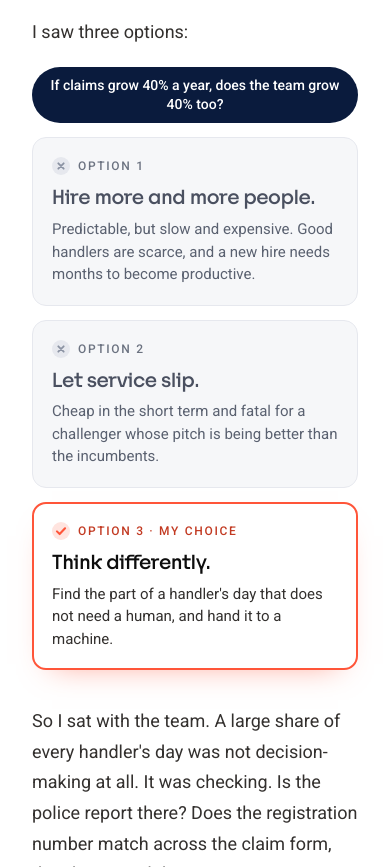
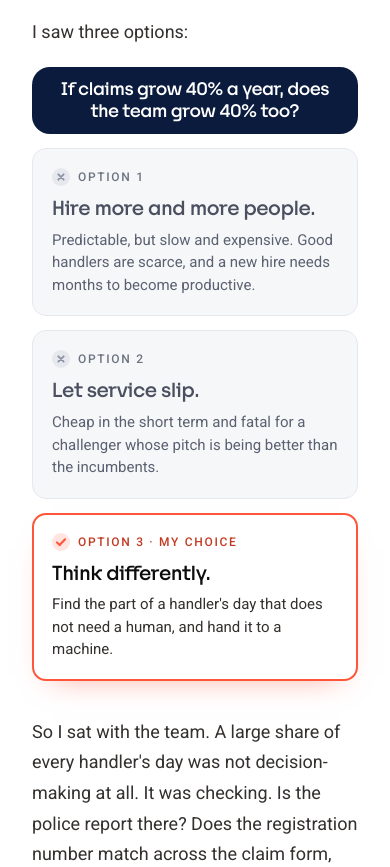
Before and after one commit to DataSentics/claimsense-v3, a plain HTML site: page customer-stories/pillow-b/index.html in a window 390 px wide. Shown: the part 2738-3605 px from the top of the page. Drawn offline with nearby package versions, Linux system fonts and the light colour scheme.

Commit message:
Make the fork question larger than the option titles
The question at the top of the three-options fork now uses Tosh A at 21px on
desktop and 17px on phones, in both story versions.

Co-Authored-By: Claude Opus 5.5 <noreply@anthropic.com>

```diff
--- a/customer-stories/pillow-b/index.html
+++ b/customer-stories/pillow-b/index.html
@@ -138,6 +138,7 @@ footer a:hover { color:#FF5539 !important; transition:color .2s ease; }
   [data-tldr-grid], [data-fork-grid], [data-rules], [data-rule-wide]{grid-template-columns:1fr !important;}
   [data-fork-lines]{display:none !important;}
   [data-fork] > div:first-child{margin-bottom:14px;}
+  [data-fork-q]{font-size:17px !important; padding:12px 20px !important; border-radius:18px !important;}
   [data-flow-scroll]{overflow-x:auto; -webkit-overflow-scrolling:touch; margin:0 -12px; padding:0 12px 6px;}
   [data-flow-scroll] svg{min-width:640px;}
   [data-flow-hint]{display:block !important;}
@@ -280,7 +281,7 @@ footer a:hover { color:#FF5539 !important; transition:color .2s ease; }
 <p style="font-size:18px; line-height:1.7; color:#33302e; margin:0 0 20px;">At the same time, Pillow was growing fast, and every policy we sold was a future claim. If claims grew 40% a year, did my claims team have to grow 40% a year too?</p>
 <p style="font-size:18px; line-height:1.7; color:#33302e; margin:0 0 20px;">I saw three options:</p>
 <div data-fork="" style="margin:8px 0 36px;">
-  <div style="text-align:center;"><span style="display:inline-block; padding:9px 18px; border-radius:999px; background:#0a1b3d; color:#fff; font:500 14px/1.35 'Roboto',sans-serif;">If claims grow 40% a year, does the team grow 40% too?</span></div>
+  <div style="text-align:center;"><span data-fork-q="" style="display:inline-block; max-width:100%; padding:13px 26px; border-radius:999px; background:#0a1b3d; color:#fff; font:500 21px/1.25 'Tosh A',sans-serif; letter-spacing:-0.005em;">If claims grow 40% a year, does the team grow 40% too?</span></div>
   <svg data-fork-lines="" viewBox="0 0 720 56" preserveAspectRatio="none" aria-hidden="true" style="display:block; width:100%; height:44px;">
     <path d="M360 0 C360 30 120 26 120 56" fill="none" stroke="#c4c9d4" stroke-width="2" stroke-dasharray="5 5" vector-effect="non-scaling-stroke"></path>
     <path d="M360 0 L360 56" fill="none" stroke="#c4c9d4" stroke-width="2" stroke-dasharray="5 5" vector-effect="non-scaling-stroke"></path>
```
Also changed, not shown: customer-stories/pillow/index.html (+2 -1 lines).
